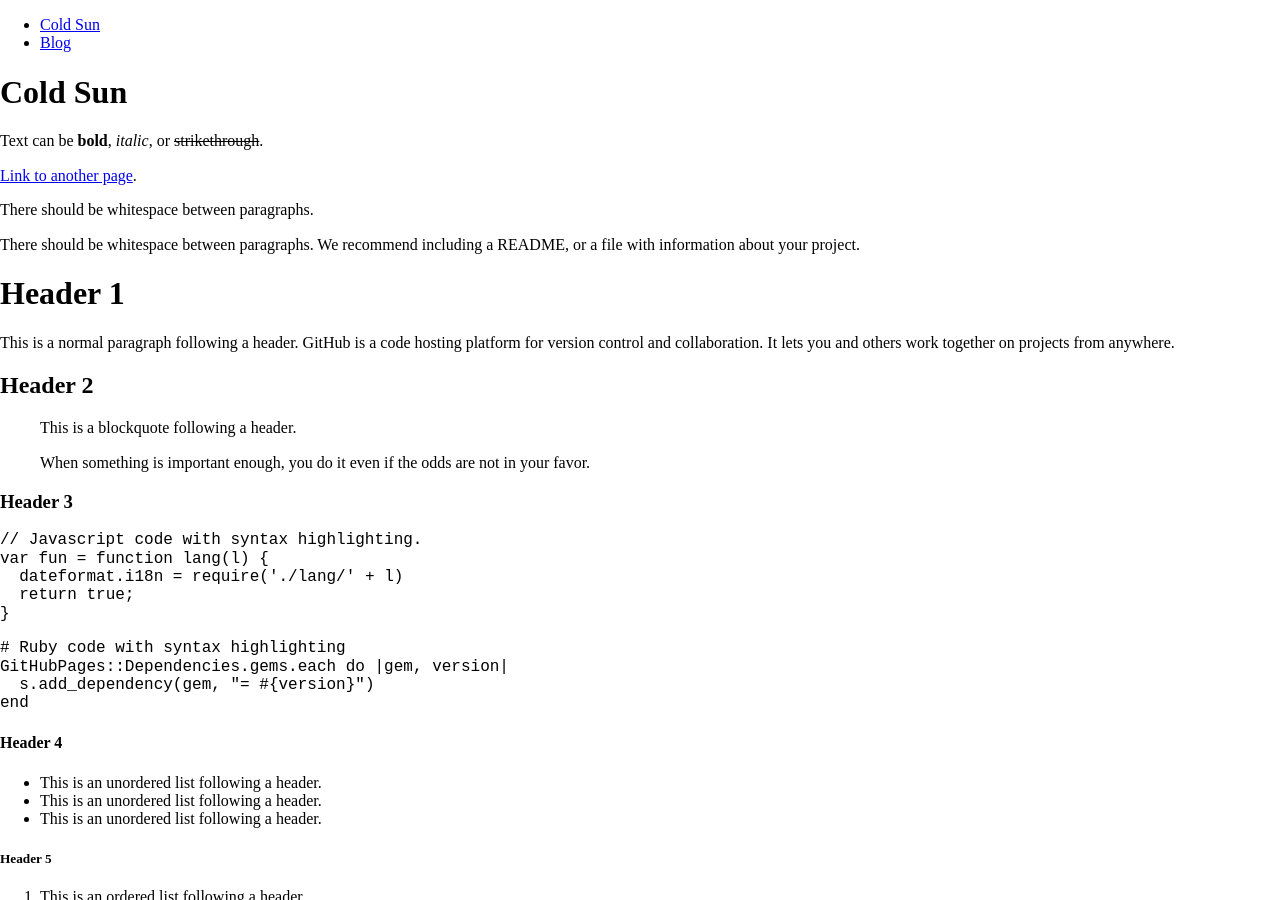
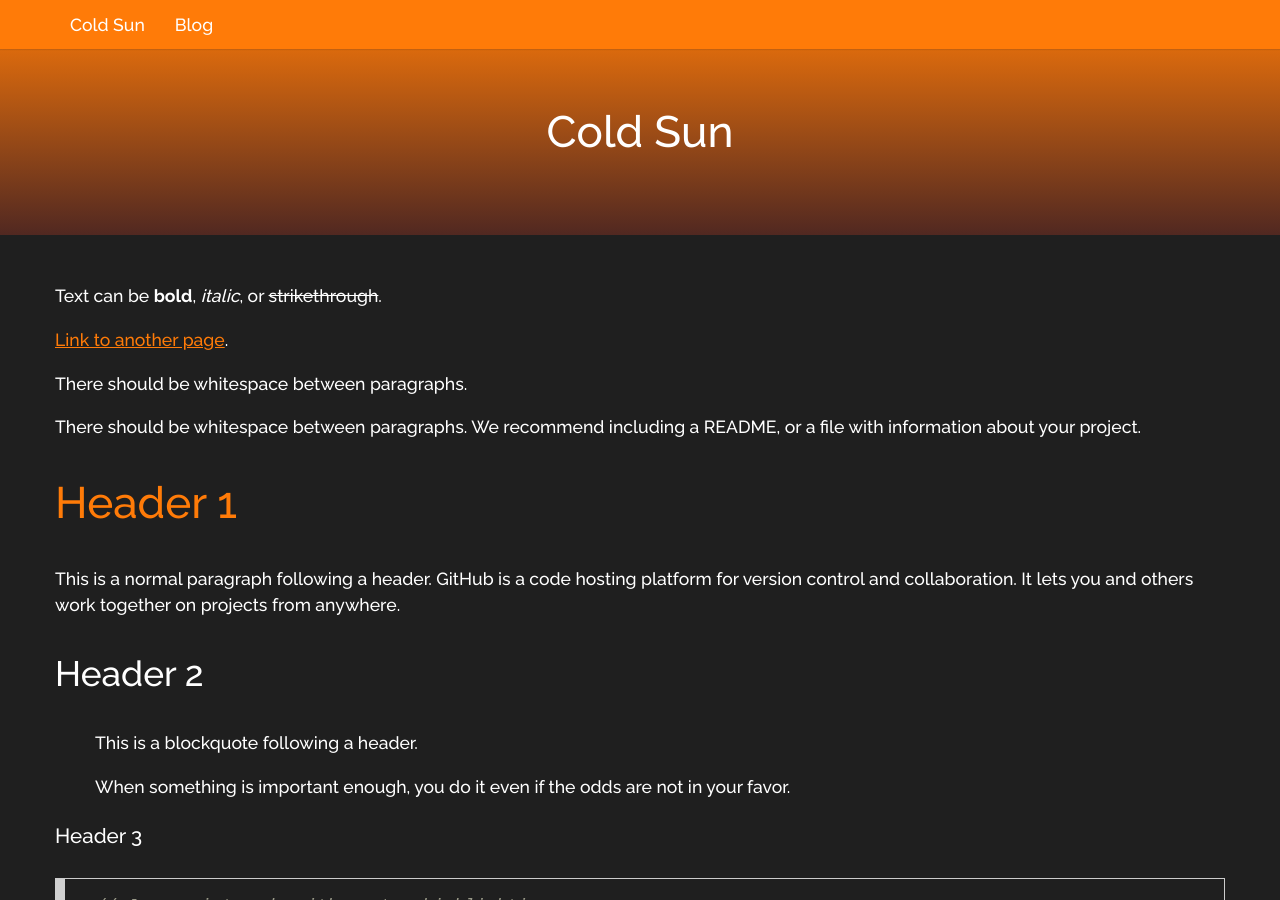
Before and after one commit to kaz-yamada/Cold_Sun, a Jekyll site: the page built from index.md, in a window 1280 px wide and 900 px high. Built offline with Jekyll 4.4.1, drawn with Linux system fonts in a browser that asks for light colours; nearby versions of some CDN libraries.

Commit message:
Config take 2

```diff
--- a/_config.yml
+++ b/_config.yml
@@ -16,8 +16,8 @@
 title: Cold Sun
 email:
 description: This is a website created with Jekyll.
-baseurl: http://kaz-yamada.github.io/Cold_Sun # the subpath of your site, e.g. /blog
-url: http://kaz-yamada.github.io # the base hostname & protocol for your site, e.g. http://example.com
+baseurl: "" # the subpath of your site, e.g. /blog
+url: "http://kaz-yamada.github.io" # the base hostname & protocol for your site, e.g. http://example.com
 
 # Social icons and sharing options
 twitter_username:
```
